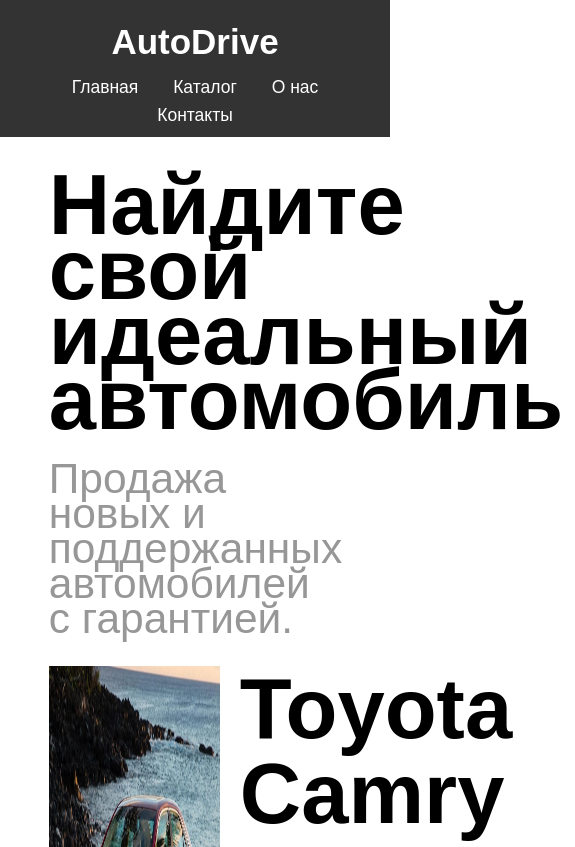
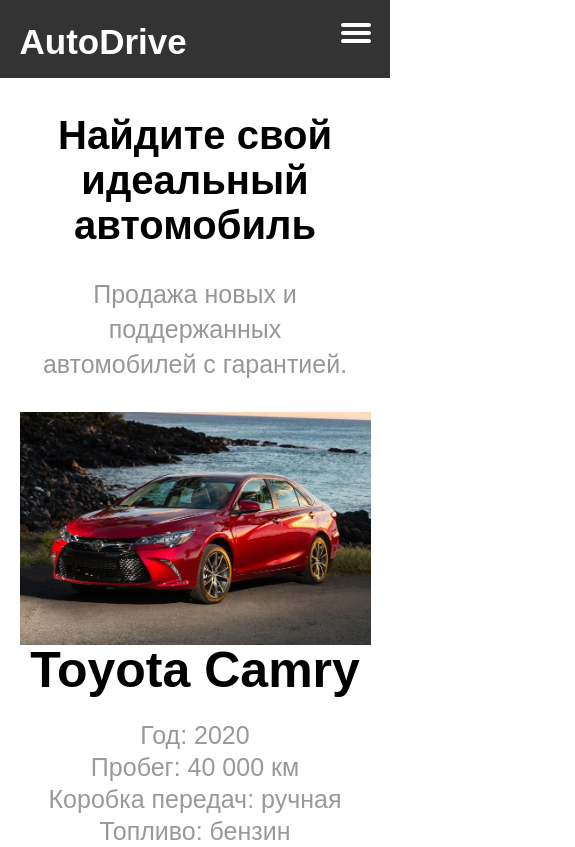
Before and after one commit to konstantin77735/AutoDrive, a plain HTML site: page index.html in a window 390 px wide. Shown: the top 847 px of the page, 575 px wide, since content can reach past the window. Drawn offline with Linux system fonts and the light colour scheme.

Commit message:
add adaptive

```diff
--- a/index.html
+++ b/index.html
@@ -8,7 +8,12 @@
 <body class="page">
   <header class="header">
     <div class="container header__container">
+
       <h1 class="header__title">AutoDrive</h1>
+      <div class="burger-menu">
+        <div class="burger-menu__icon"></div>
+      </div>
+
       <nav class="nav">
         <a class="nav__link" href="#home">Главная</a>
         <a class="nav__link" href="#catalog">Каталог</a>
@@ -79,5 +84,16 @@
   <footer class="footer">
     <p class="footer__text">&copy; 2025 AutoDrive</p>
   </footer>
+
+  <script>
+    const burger = document.querySelector('.burger-menu');
+    const nav = document.querySelector('.nav');
+
+    burger.addEventListener('click', () => {
+      nav.classList.toggle('nav_open');
+    });
+  </script>
+
+
 </body>
 </html>
--- a/style.css
+++ b/style.css
@@ -205,3 +205,169 @@ body{font-size:1.75rem;}
     text-align: center;
     padding: 10px;
   }
+
+  /* Бургер и мобильное меню */
+.burger-menu {
+  display: none;
+  flex-direction: column;
+  justify-content: space-between;
+  width: 30px;
+  height: 22px;
+  cursor: pointer;
+}
+
+.burger-menu__icon,
+.burger-menu__icon::before,
+.burger-menu__icon::after {
+  content: '';
+  display: block;
+  height: 4px;
+  background: white;
+  border-radius: 2px;
+  transition: all 0.3s ease;
+}
+
+.burger-menu__icon {
+  position: relative;
+}
+
+.burger-menu__icon::before,
+.burger-menu__icon::after {
+  position: absolute;
+  width: 100%;
+}
+
+.burger-menu__icon::before {
+  top: -8px;
+}
+
+.burger-menu__icon::after {
+  bottom: -8px;
+}
+
+/* Показываем бургер на планшетах и мобилках */
+@media (max-width: 1024px) {
+  .burger-menu {
+    display: flex;
+  }
+
+  .nav {
+    display: none;
+    flex-direction: column;
+    align-items: center;
+    background: #333;
+    padding: 10px 0;
+    position: absolute;
+    top: 100%;
+    left: 0;
+    right: 0;
+    z-index: 100;
+  }
+
+  .nav__link {
+    margin: 10px 0;
+    font-size: 2.2rem;
+  }
+
+  .nav.nav_open {
+    display: flex;
+  }
+
+  .header__container {
+    position: relative;
+    justify-content: space-between;
+    align-items: center;
+    display: flex;
+  }
+}
+
+/* Адаптив основного контента */
+@media (max-width: 1024px) {
+  .title {
+    font-size: 5rem;
+    line-height: 5rem;
+    text-align: center;
+  }
+
+  .subtitle {
+    font-size: 3rem;
+    line-height: 3.5rem;
+    text-align: center;
+  }
+
+  .car {
+    flex-direction: column;
+    align-items: center;
+    max-width: 100%;
+  }
+
+  .car__image,
+  .car__image_big {
+    max-width: 100%;
+    height: auto;
+  }
+
+  .car__description {
+    margin-left: 0;
+    text-align: center;
+  }
+
+  .car_second .car__description {
+    order: 1;
+    margin: 0;
+  }
+
+  .form {
+    width: 100%;
+    font-size: 2rem;
+  }
+
+  .form__button {
+    width: 100%;
+  }
+
+  .about__text {
+    max-width: 100%;
+    font-size: 2.5rem;
+  }
+
+  .contact {
+    height: auto;
+  }
+
+  .about {
+    align-items: flex-start;
+  }
+
+  .container {
+    max-width: 90%;
+  }
+}
+
+@media (max-width: 600px) {
+  .title {
+    font-size: 4rem;
+    line-height: 4.5rem;
+  }
+
+  .subtitle {
+    font-size: 2.5rem;
+  }
+
+  .car__name {
+    font-size: 5rem;
+  }
+
+  .car__description-line {
+    font-size: 2.5rem;
+  }
+
+  .about__title,
+  .contact__title {
+    font-size: 4.5rem;
+  }
+
+  .about__text {
+    font-size: 2.2rem;
+  }
+}
```
Also changed, not shown: 2 other files.
